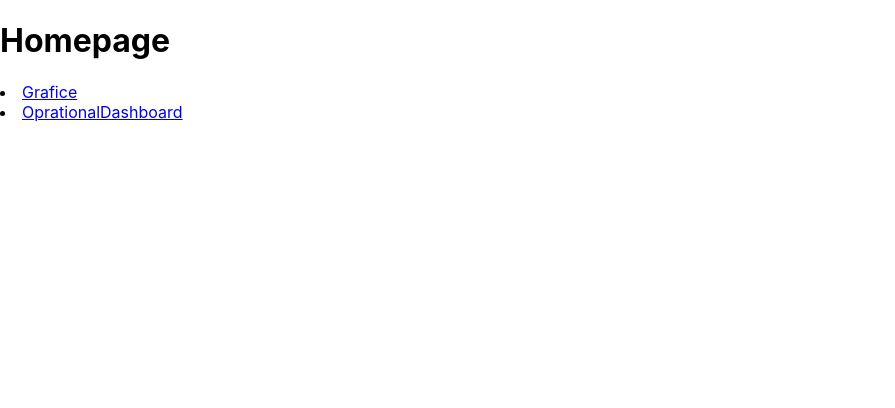
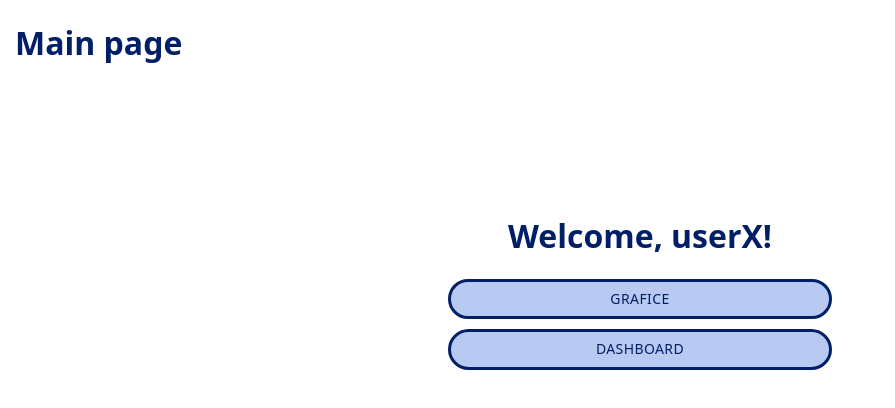
Before and after one commit to ralucapatricia/OperationalDashboard, a React (Create React App) app in the folder nokia-lab/: page /homepage in a window 1280 px wide. Shown: the top 408 px of the page, without its empty margins (0-895 px from the left). Built offline with nearby package versions, Linux system fonts and the light colour scheme.

Commit message:
"started-UI-main_page"

```diff
--- a/nokia-lab/package.json
+++ b/nokia-lab/package.json
@@ -5,6 +5,7 @@
   "dependencies": {
     "@emotion/react": "^11.11.4",
     "@emotion/styled": "^11.11.5",
+    "@fontsource/roboto": "^5.0.13",
     "@mui/icons-material": "^5.15.15",
     "@mui/material": "^5.15.15",
     "@testing-library/jest-dom": "^5.17.0",
@@ -13,6 +14,8 @@
     "@tsparticles/all": "^3.3.0",
     "@tsparticles/react": "^3.0.0",
     "axios": "^1.6.8",
+    "cors": "^2.8.5",
+    "express": "^4.19.2",
     "react": "^18.2.0",
     "react-dom": "^18.2.0",
     "react-router-dom": "^6.22.3",
--- /dev/null
+++ b/nokia-lab/server.js
@@ -0,0 +1,5 @@
+const express = require('express');
+const app = express();
+const cors = require('cors');
+app.use(express.json());
+app.use(cors());
--- a/nokia-lab/src/App.css
+++ b/nokia-lab/src/App.css
@@ -1,5 +1,6 @@
 .App {
   text-align: center;
+
 }
 
 .App-logo {
--- a/nokia-lab/src/App.js
+++ b/nokia-lab/src/App.js
@@ -15,7 +15,7 @@ function App() {
           <Route path="/register" element={<Register/>} />
           <Route path="/homepage" element={<Home/>} />
           <Route path="/grafice" element={<Grafice/>} />
-          <Route path="/OprationalDashboard" element={<OperationalDashboard/>} />
+          <Route path="/OperationalDashboard" element={<OperationalDashboard/>} />
         </Routes>
       </div>
     </Router>
--- a/nokia-lab/src/home/home.css
+++ b/nokia-lab/src/home/home.css
@@ -0,0 +1,43 @@
+*{
+  --primary: #b8caf2;
+  --secondary: #001f67;
+  --my_white: #f4f4f5;
+  --marine: #3e68a3;
+  font-family: system-ui, -apple-system, BlinkMacSystemFont, 'Segoe UI', Roboto, Oxygen, Ubuntu, Cantarell, 'Open Sans', 'Helvetica Neue', sans-serif;
+
+}
+
+#Button{
+  color: var(--secondary);
+  border-width: 3px;
+  border-radius: 40px;
+  border-color: var(--secondary);
+  text-align: center;
+  font-family: system-ui, -apple-system, BlinkMacSystemFont, 'Segoe UI', Roboto, Oxygen, Ubuntu, Cantarell, 'Open Sans', 'Helvetica Neue', sans-serif;
+  background-color: var(--primary);
+  display: block;
+  margin: auto;
+  margin-bottom: 10px;
+}
+
+#page-name{
+  color:var(--secondary);
+  margin-left: 15px;
+}
+
+#header{
+  color:var(--secondary);
+  text-align: center;
+}
+
+#main-div{
+  width: 30%;
+  height: 10%;
+  border-color: #001f67;
+  margin: auto;
+
+  justify-content: center; /* Horizontally center items */
+  margin-top: 150px;
+  align-items: center; /* Vertically center items */
+
+}
--- a/nokia-lab/src/home/home.js
+++ b/nokia-lab/src/home/home.js
@@ -1,15 +1,20 @@
 import React from 'react';
-import { Link } from "react-router-dom";
+
+import Button from '@mui/material/Button';
+import './home.css';
 
 
 const Home = () => {
   return(
     <>
-     <h1>Homepage</h1>
-      {/* <li><Link to="/">Log-in</Link></li> */}
-      <li><Link to="/grafice">Grafice</Link></li>
-      <li><Link to="/OprationalDashboard">OprationalDashboard</Link></li>
-
+    <div id="page-name" >
+      <h1>Main page</h1>
+    </div >
+    <div id="main-div">
+      <h1 id="header">Welcome, userX! </h1>
+      <Button id="Button" variant="outlined" href="/grafice">Grafice</Button>
+      <Button id="Button" variant="outlined" href="/OperationalDashboard">Dashboard</Button>
+      </div>
     </>
   );
 }
```
Also changed, not shown: 1 other file (tests, documents, lock files or other folders).
